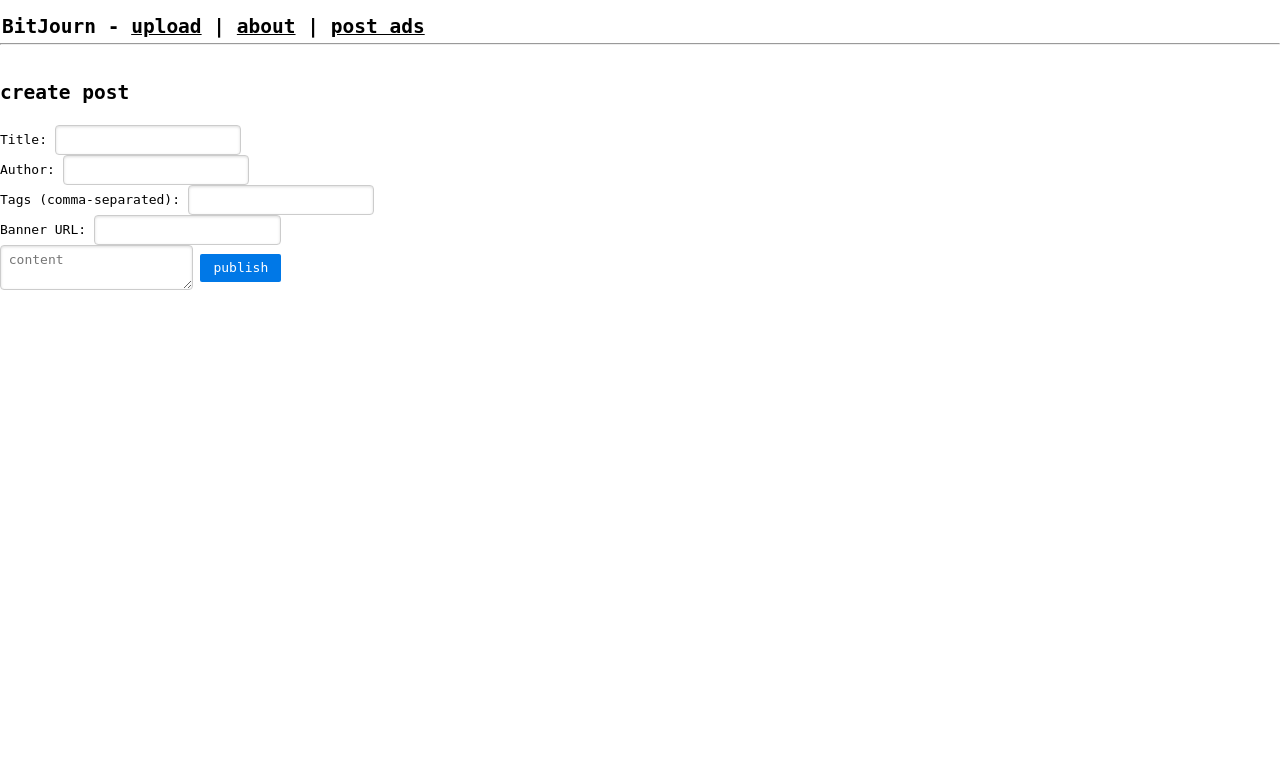
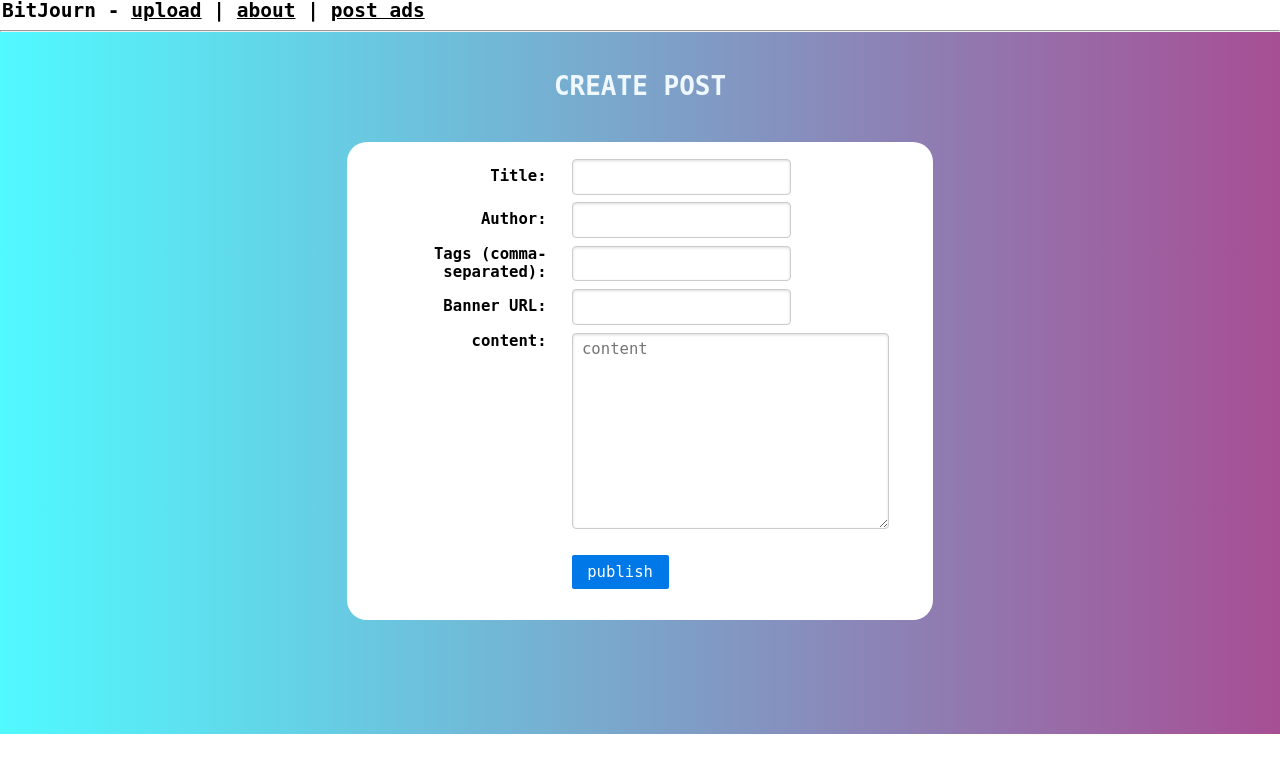
Before and after one commit to yashasnadigsyn/bitjourn, a Flask app: page /create in a window 1280 px wide. Shown: the top 773 px of the page. Run offline with Flask 3, Linux system fonts and the light colour scheme; some libraries are stand-ins or nearby versions.

Commit message:
post page styling

```diff
--- a/src/templates/base.html
+++ b/src/templates/base.html
@@ -12,13 +12,37 @@
     <meta name="viewport" content="width=device-width, initial-scale=1">
 
     <style>
+        * {
+            margin: 0px;
+            padding: 0px;
+        }
+
         body {
             font-family: monospace;
         }
 
+        .back {
+            height: 54em;
+            background-image: linear-gradient(to right, rgba(0, 247, 255, 0.685), rgba(128, 0, 102, 0.694));
+        }
+
+        .main {
+            padding: 40px;
+        }
+
+        .main h2 {
+            color: aliceblue;
+            text-align: center;
+            font-size: xx-large;
+        }
+
+        .container {
+            background-color: white;
+            height: 30px;
+        }
+
         .header {
             /* background: #012485; */
-            height: 20px;
             padding-left: 2px;
         }
 
@@ -32,6 +56,26 @@
 
         img {
             filter: grayscale(100%);
+        }
+
+        .center {
+            margin: auto;
+            width: 45%;
+            height: 30em;
+            border: 3px round black;
+            padding: 5px;
+            font-size: larger;
+            font-weight: bold;
+            background: white;
+            border-radius: 20px;
+            display: flex;
+            justify-content: center;
+            align-items: center;
+        }
+
+        .btn {
+            margin-left: auto;
+            margin-right: auto;
         }
     </style>
 </head>
@@ -48,12 +92,11 @@
             </h2>
         </div>
     </div>
-
     <hr>
-    <br>
 
     {% block body %}
     {% endblock %}
+
 </body>
 
 </html>
--- a/src/templates/create.html
+++ b/src/templates/create.html
@@ -1,23 +1,43 @@
 {% extends "base.html" %}
 
 {% block body %}
-<h2>create post</h2>
-<form hx-post="/api/submit" hx-target="this" class="pure-form">
+<div class="back">
+    <div class="main">
+        <h2>CREATE POST</h2>
+    </div>
+    <form hx-post="/api/submit" hx-target="this" class="pure-form  pure-form-aligned center">
         <fieldset>
+            <div class="pure-control-group">
                 <label for="title">Title:</label>
                 <input type="text" id="title" name="title"><br>
+            </div>
 
+            <div class="pure-control-group">
                 <label for="author">Author:</label>
                 <input type="text" id="author" name="author"><br>
+            </div>
 
+            <div class="pure-control-group">
                 <label for="tags">Tags (comma-separated):</label>
                 <input type="text" id="tags" name="tags"><br>
+            </div>
 
+            <div class="pure-control-group">
                 <label for="banner">Banner URL:</label>
                 <input type="url" id="banner" name="banner"><br>
+            </div>
 
-        <textarea name="content" placeholder="content"></textarea>
-        <button type="submit" class="pure-button pure-button-primary">publish</button>
+            <div class="pure-control-group">
+                <label for="text">content:</label>
+                <textarea name="content" placeholder="content" id="text" rows="10" cols="30"></textarea>
+            </div>
+
+            <div class="pure-control-group">
+                <br>
+                <label></label>
+                <button type="submit" class="pure-button pure-button-primary btn">publish</button>
+            </div>
         </fieldset>
     </form>
+</div>
 {% endblock %}
```
Lines whose indentation alone changed are shown as unchanged.
